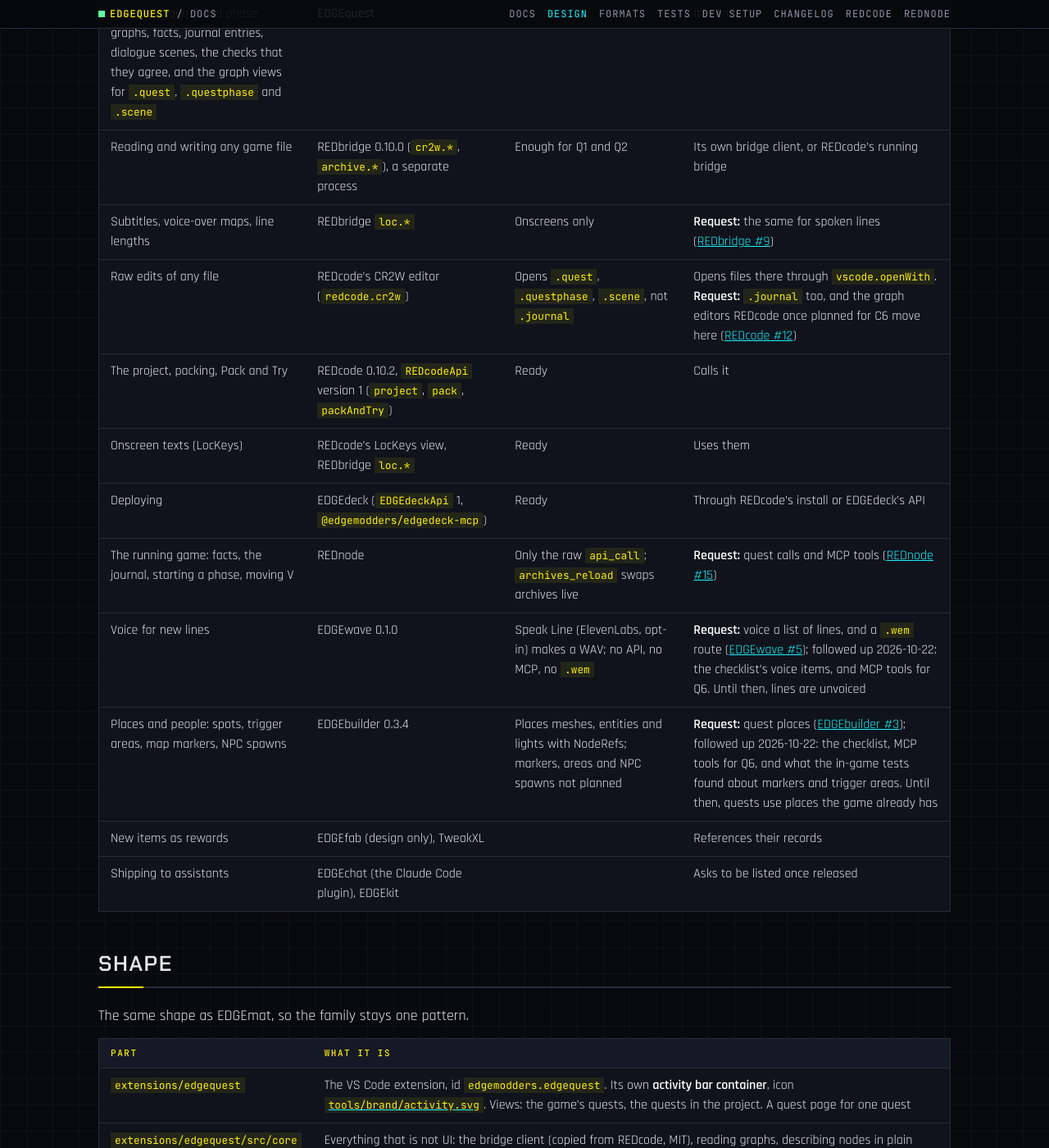
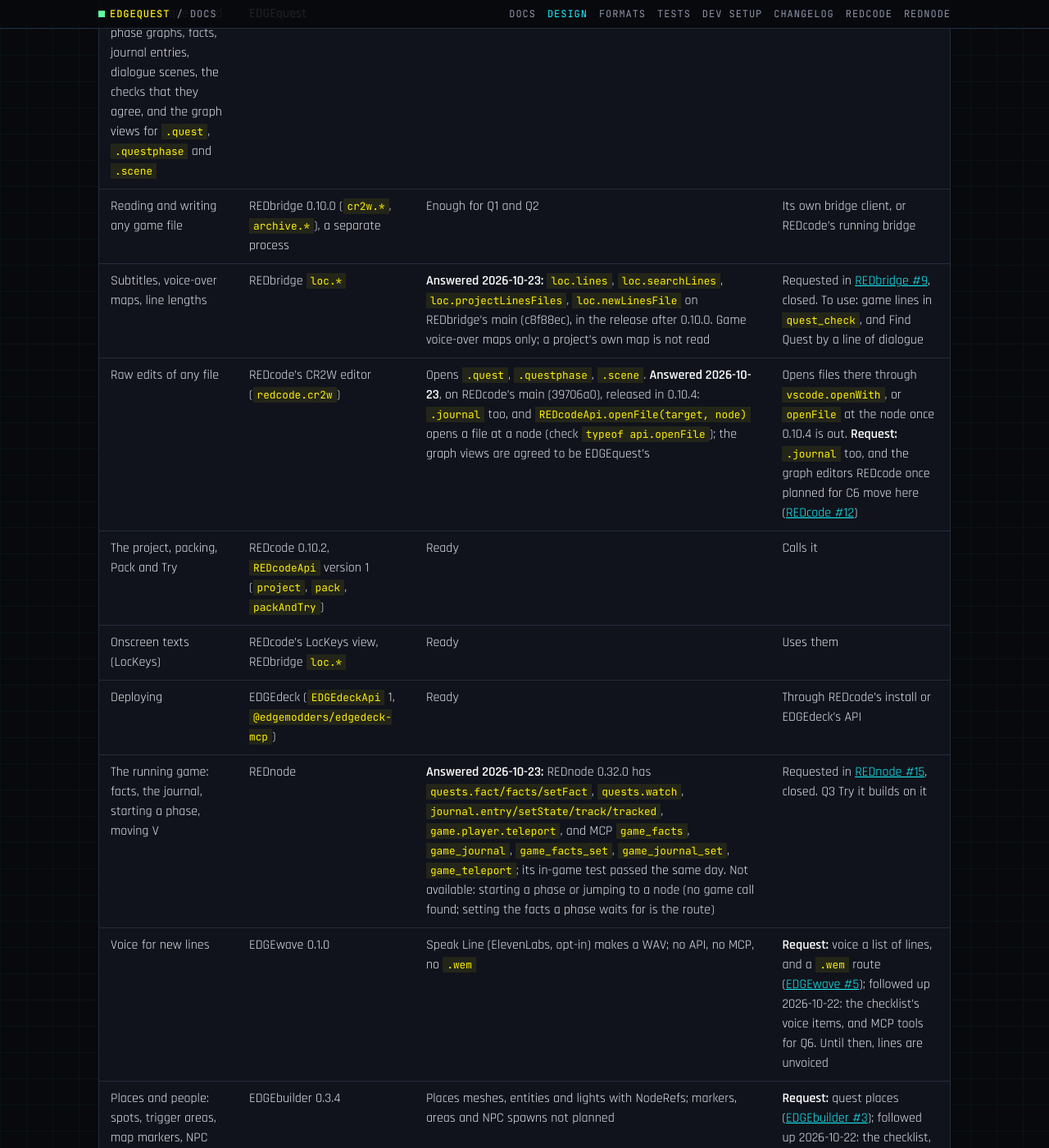
Before and after one commit to Edgemodders/EDGEquest, a Jekyll site: the page built from docs/design.md, in a window 1280 px wide and 1400 px high, scrolled down 2781 px. Shown: the whole window at 82% size. Built offline with Jekyll 4.4.1, drawn with Linux system fonts in a browser that asks for light colours; our own code applies the rules of GitHub Pages for plain Markdown files.

Commit message:
Design: answers to the REDbridge, REDcode and REDnode requests
Co-Authored-By: Claude Opus 5.5 <noreply@anthropic.com>

```diff
--- a/docs/design.md
+++ b/docs/design.md
@@ -55,12 +55,12 @@ EDGEquest owns the story layer, which no other EDGE tool owns, and calls the oth
 |---|---|---|---|
 | **The quest**: quest and phase graphs, facts, journal entries, dialogue scenes, the checks that they agree, and the graph views for `.quest`, `.questphase` and `.scene` | **EDGEquest** | | Its core |
 | Reading and writing any game file | REDbridge 0.10.0 (`cr2w.*`, `archive.*`), a separate process | Enough for Q1 and Q2 | Its own bridge client, or REDcode's running bridge |
-| Subtitles, voice-over maps, line lengths | REDbridge `loc.*` | Onscreens only | **Request:** the same for spoken lines ([REDbridge #9](https://github.com/Edgemodders/REDbridge/issues/9)) |
-| Raw edits of any file | REDcode's CR2W editor (`redcode.cr2w`) | Opens `.quest`, `.questphase`, `.scene`, not `.journal` | Opens files there through `vscode.openWith`. **Request:** `.journal` too, and the graph editors REDcode once planned for C6 move here ([REDcode #12](https://github.com/Edgemodders/REDcode/issues/12)) |
+| Subtitles, voice-over maps, line lengths | REDbridge `loc.*` | **Answered 2026-10-23:** `loc.lines`, `loc.searchLines`, `loc.projectLinesFiles`, `loc.newLinesFile` on REDbridge's main (c8f88ec), in the release after 0.10.0. Game voice-over maps only; a project's own map is not read | Requested in [REDbridge #9](https://github.com/Edgemodders/REDbridge/issues/9), closed. To use: game lines in `quest_check`, and Find Quest by a line of dialogue |
+| Raw edits of any file | REDcode's CR2W editor (`redcode.cr2w`) | Opens `.quest`, `.questphase`, `.scene`. **Answered 2026-10-23**, on REDcode's main (39706a0), released in 0.10.4: `.journal` too, and `REDcodeApi.openFile(target, node)` opens a file at a node (check `typeof api.openFile`); the graph views are agreed to be EDGEquest's | Opens files there through `vscode.openWith`, or `openFile` at the node once 0.10.4 is out. **Request:** `.journal` too, and the graph editors REDcode once planned for C6 move here ([REDcode #12](https://github.com/Edgemodders/REDcode/issues/12)) |
 | The project, packing, Pack and Try | REDcode 0.10.2, `REDcodeApi` version 1 (`project`, `pack`, `packAndTry`) | Ready | Calls it |
 | Onscreen texts (LocKeys) | REDcode's LocKeys view, REDbridge `loc.*` | Ready | Uses them |
 | Deploying | EDGEdeck (`EDGEdeckApi` 1, `@edgemodders/edgedeck-mcp`) | Ready | Through REDcode's install or EDGEdeck's API |
-| The running game: facts, the journal, starting a phase, moving V | REDnode | Only the raw `api_call`; `archives_reload` swaps archives live | **Request:** quest calls and MCP tools ([REDnode #15](https://github.com/Edgemodders/REDnode/issues/15)) |
+| The running game: facts, the journal, starting a phase, moving V | REDnode | **Answered 2026-10-23:** REDnode 0.32.0 has `quests.fact/facts/setFact`, `quests.watch`, `journal.entry/setState/track/tracked`, `game.player.teleport`, and MCP `game_facts`, `game_journal`, `game_facts_set`, `game_journal_set`, `game_teleport`; its in-game test passed the same day. Not available: starting a phase or jumping to a node (no game call found; setting the facts a phase waits for is the route) | Requested in [REDnode #15](https://github.com/Edgemodders/REDnode/issues/15), closed. Q3 Try it builds on it |
 | Voice for new lines | EDGEwave 0.1.0 | Speak Line (ElevenLabs, opt-in) makes a WAV; no API, no MCP, no `.wem` | **Request:** voice a list of lines, and a `.wem` route ([EDGEwave #5](https://github.com/Edgemodders/EDGEwave/issues/5)); followed up 2026-10-22: the checklist's voice items, and MCP tools for Q6. Until then, lines are unvoiced |
 | Places and people: spots, trigger areas, map markers, NPC spawns | EDGEbuilder 0.3.4 | Places meshes, entities and lights with NodeRefs; markers, areas and NPC spawns not planned | **Request:** quest places ([EDGEbuilder #3](https://github.com/Edgemodders/EDGEbuilder/issues/3)); followed up 2026-10-22: the checklist, MCP tools for Q6, and what the in-game tests found about markers and trigger areas. Until then, quests use places the game already has |
 | New items as rewards | EDGEfab (design only), TweakXL | | References their records |
```
Also changed, not shown: CLAUDE.md (+1 -1 lines).
